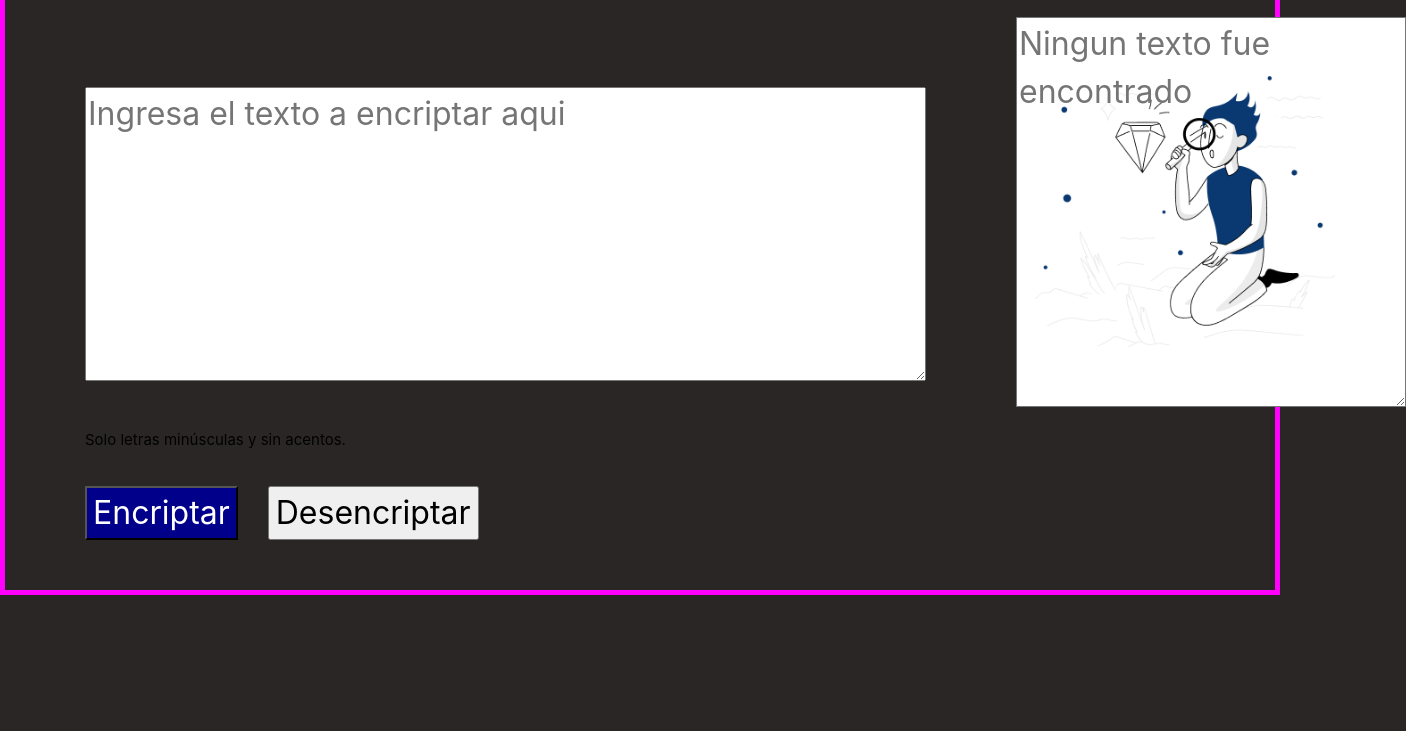
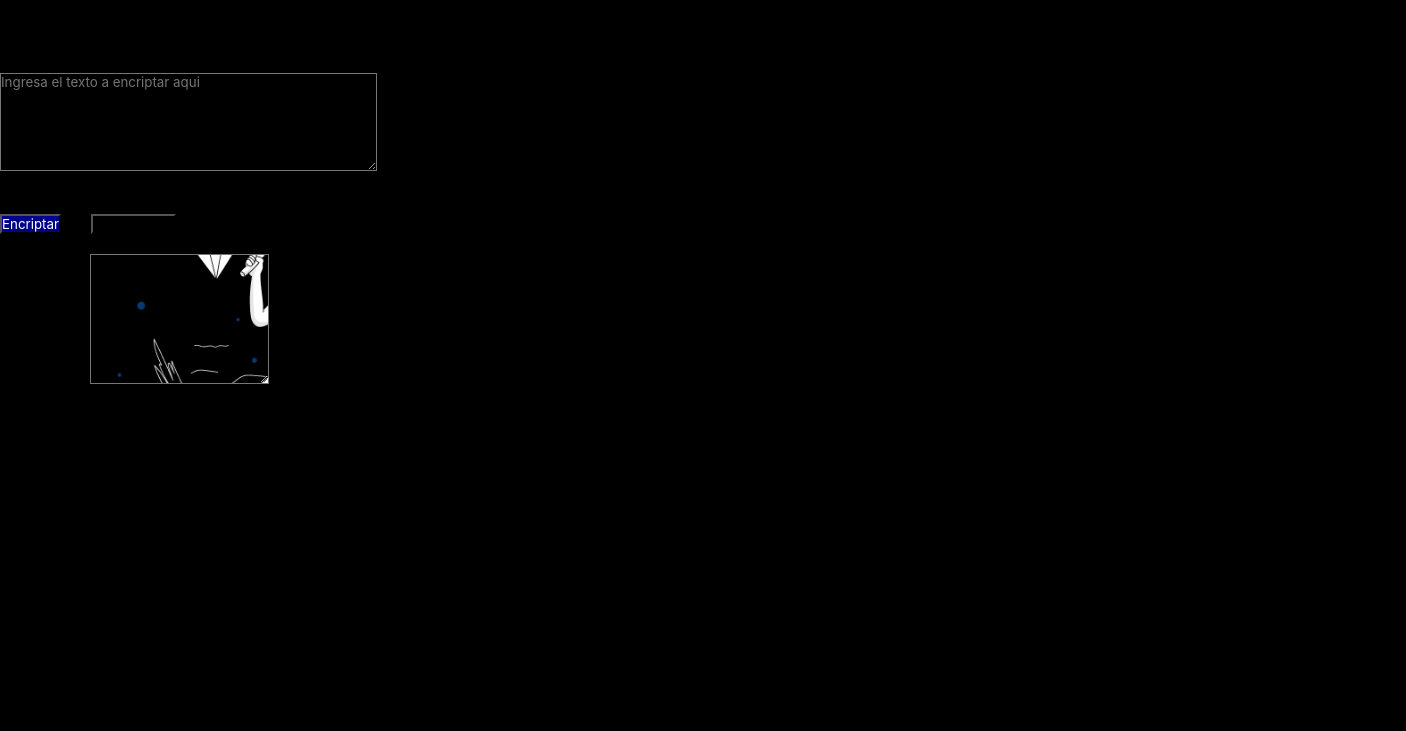
Before and after one commit to hebertYuri/encriptadorAlura, a plain HTML site: page index.html in a window 1280 px wide. Shown: the part 69-800 px from the top of the page, 1406 px wide, since content can reach past the window. Drawn offline with Linux system fonts and the light colour scheme; files whose address does not match are found by name.

Commit message:
Agregando scripts

```diff
--- a/css/styles.css
+++ b/css/styles.css
@@ -1,21 +1,15 @@
 *{
-    font-family:"Inter",sans-serif;
-    font-weight: 400;
-    font-size: 32px;
-    line-height: 150%;
-}
-
-body {
     margin: 0;
     padding: 0;
-    border: 5px solid magenta;
-    background-color: rgb(43, 38, 38);
+    box-sizing: border-box;
+    font-family:"Inter",sans-serif;
+    background: /*#E9ECF8*/black;
 }
 
 main {
-    display: flex;
-    margin-left: 80px;
-    margin-bottom: 50px;
+    position: relative;
+    width: 100%;
+    height: 100%;
 }
 
 .input-texto {
--- a/index.html
+++ b/index.html
@@ -30,7 +30,7 @@
         </section>
 
         <section class="mensaje-box">
-            <textarea class="mensaje" cols="18" rows="8" placeholder="Ningun texto fue encontrado"></textarea>
+            <textarea class="mensaje" cols="18" rows="8"></textarea>
             <button class="copiar" onclick="copiar()">Copiar</button>
         </section>
     </main>
```
